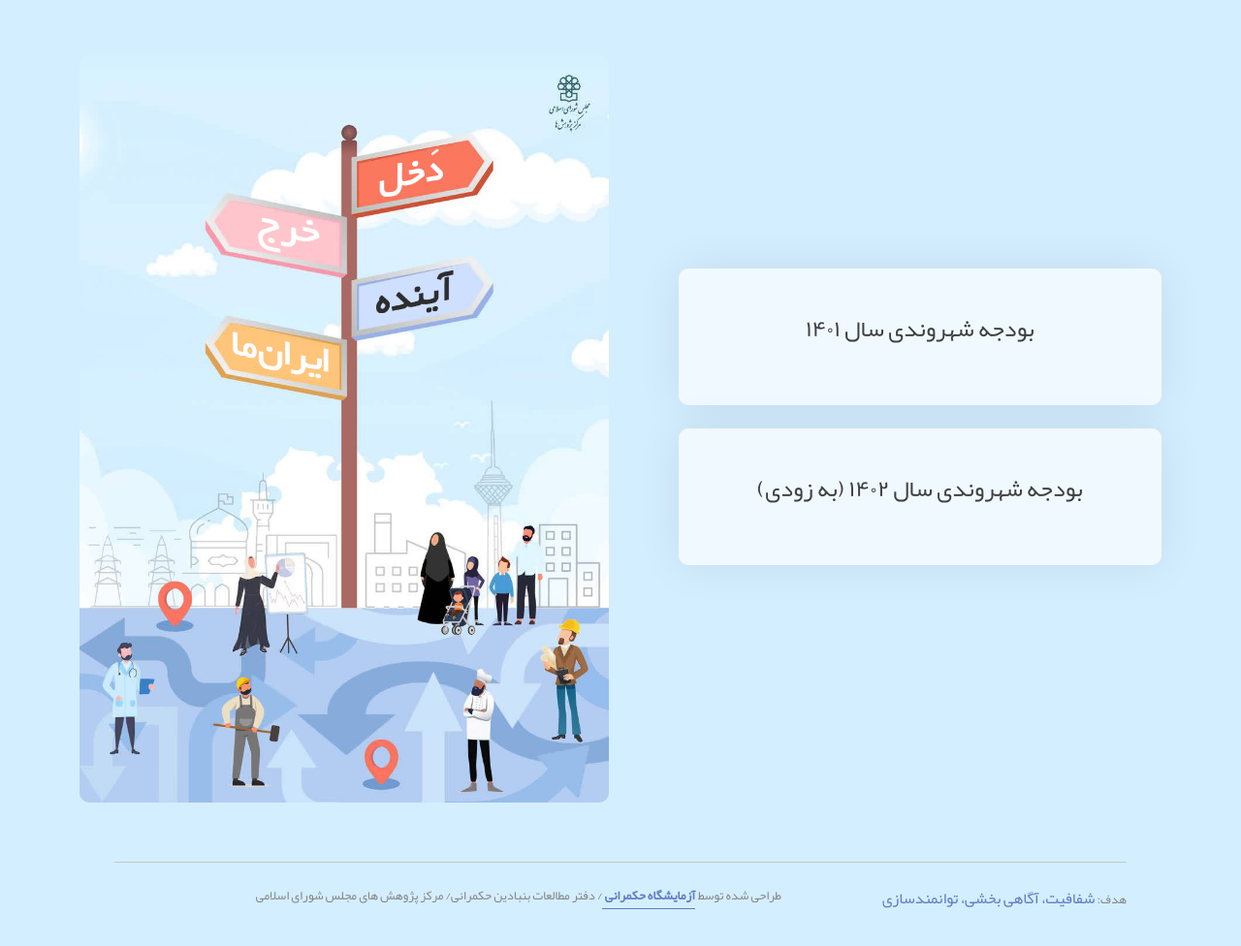
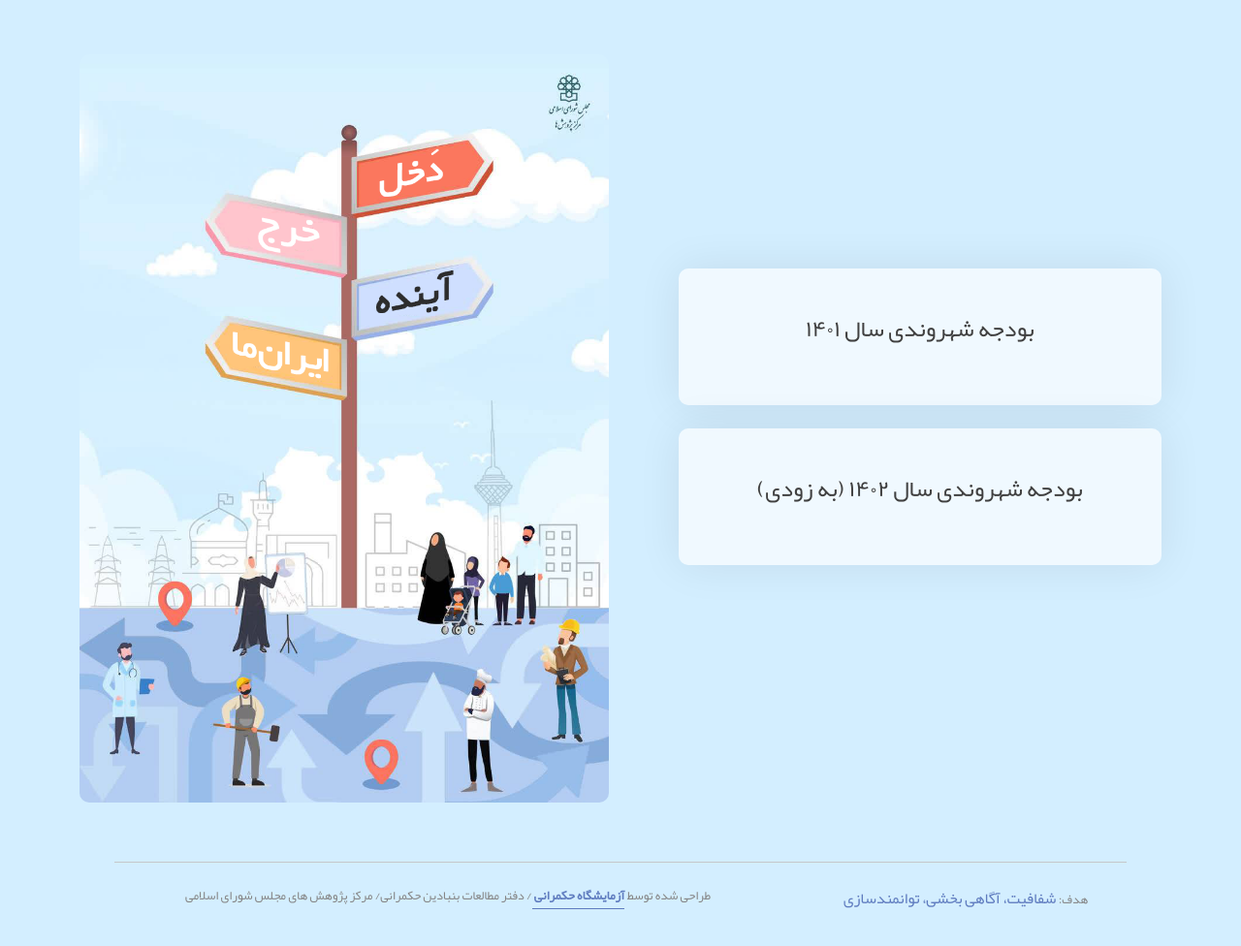
Before and after one commit to internetik48/cb, a plain HTML site: page index.html in a window 1280 px wide. Shown: the whole page at 97% size. Drawn offline with nearby package versions, Linux system fonts and the light colour scheme.

Commit message:
fix footer center

```diff
--- a/index.html
+++ b/index.html
@@ -86,11 +86,11 @@
 
         <div class="container px-lg-5">
             <div class="copyright">
-                <div class="row ">
-                    <div class="col-md-4 col-lg-4 vert-center-item">
+                <div class="row text-center">
+                    <div class="col-md-4 col-lg-4 text-center vert-center-item">
                         <p class="section-title mb-4 footer-copyright">هدف: <span class="">شفافیت، آگاهی بخشی، توانمندسازی</span></p>
                     </div>
-                    <div class="col-md-8 col-lg-8 text-md-end footer-copyright vert-center-item">
+                    <div class="col-md-8 col-lg-8 footer-copyright text-center vert-center-item">
                         طراحی شده توسط <a href="ipiglab.ir" class="border-bottom">  آزمایشگاه حکمرانی </a>
                         / دفتر مطالعات بنبادین حکمرانی/ مرکز پژوهش های مجلس شورای اسلامی
                     </div>
```
